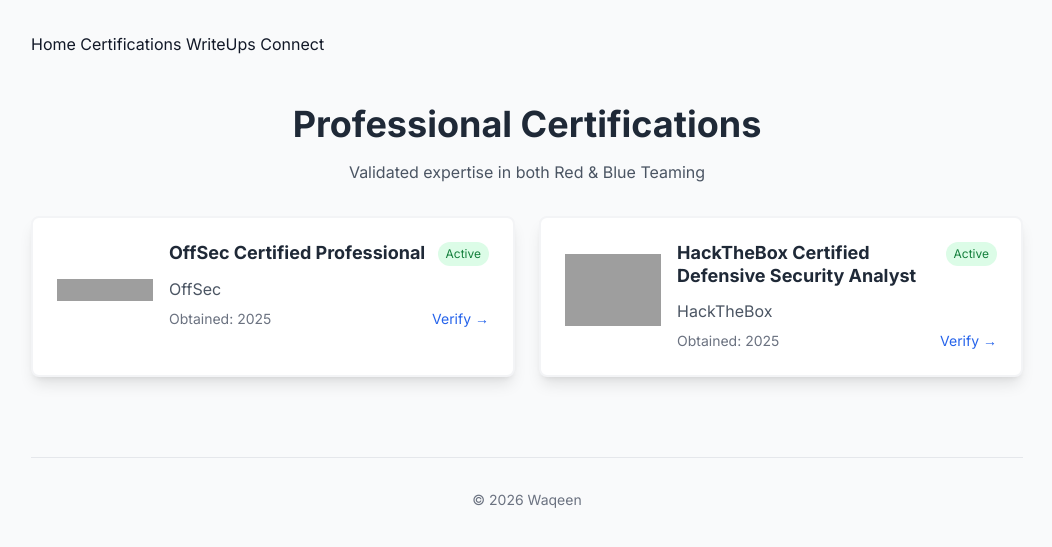
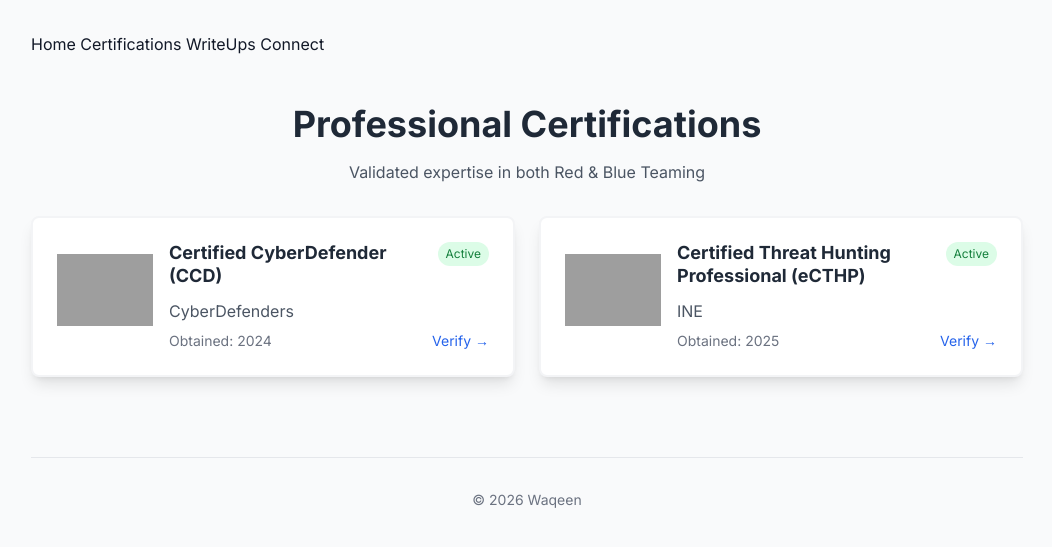
Before and after one commit to waqeen/waqeen.github.io, a Jekyll site: the page built from certifications.md, in a window 1280 px wide, cut to the strip 0-547 px from the top of the page. Shown: the whole strip, without its empty margins (113-1165 px from the left). Built offline with Jekyll 4.4.1, drawn with Linux system fonts in a browser that asks for light colours; nearby versions of some CDN libraries; grey boxes are pictures that could not be loaded.

Commit message:
Added certs

```diff
--- a/_data/certifications.yml
+++ b/_data/certifications.yml
@@ -1,15 +1,15 @@
-- name: "OffSec Certified Professional"
-  issuer: "OffSec"
+- name: "Certified CyberDefender (CCD)"
+  issuer: "CyberDefenders"
+  year: "2024"
+  status: "Active"
+  badge: "https://images.credly.com/size/110x110/images/892ffd98-b098-46f4-8315-89f78d03f950/image.png"
+  url: "https://www.credly.com/badges/a228f4ea-3883-4707-ab58-934514b9fbe4/public_url"
+
+- name: "Certified Threat Hunting Professional (eCTHP)"
+  issuer: "INE"
   year: "2025"
   status: "Active"
-  badge: "https://api.accredible.com/v1/frontend/credential_website_embed_image/badge/143663492"
-  url: "https://credentials.offsec.com/e64d358f-1ed1-48fa-996e-774fbd42ae25"
-
-- name: "HackTheBox Certified Defensive Security Analyst"
-  issuer: "HackTheBox"
-  year: "2025"
-  status: "Active"
-  badge: "https://images.credly.com/size/680x680/images/e78adea1-f60b-4991-b5d5-3427140c7c1d/image.png"
-  url: "https://www.credly.com/badges/eabef68d-bbe6-4563-b6c5-21c6cebd8097"
+  badge: "https://templates.images.credential.net/16917717378236750728712191243482.png"
+  url: "https://certs.ine.com/cbc50094-16e1-4e7b-89fb-fdb5108327d8#acc.Y5e4Ijiv"
 
 # Добавь сюда остальные сертификаты по аналогии
```
